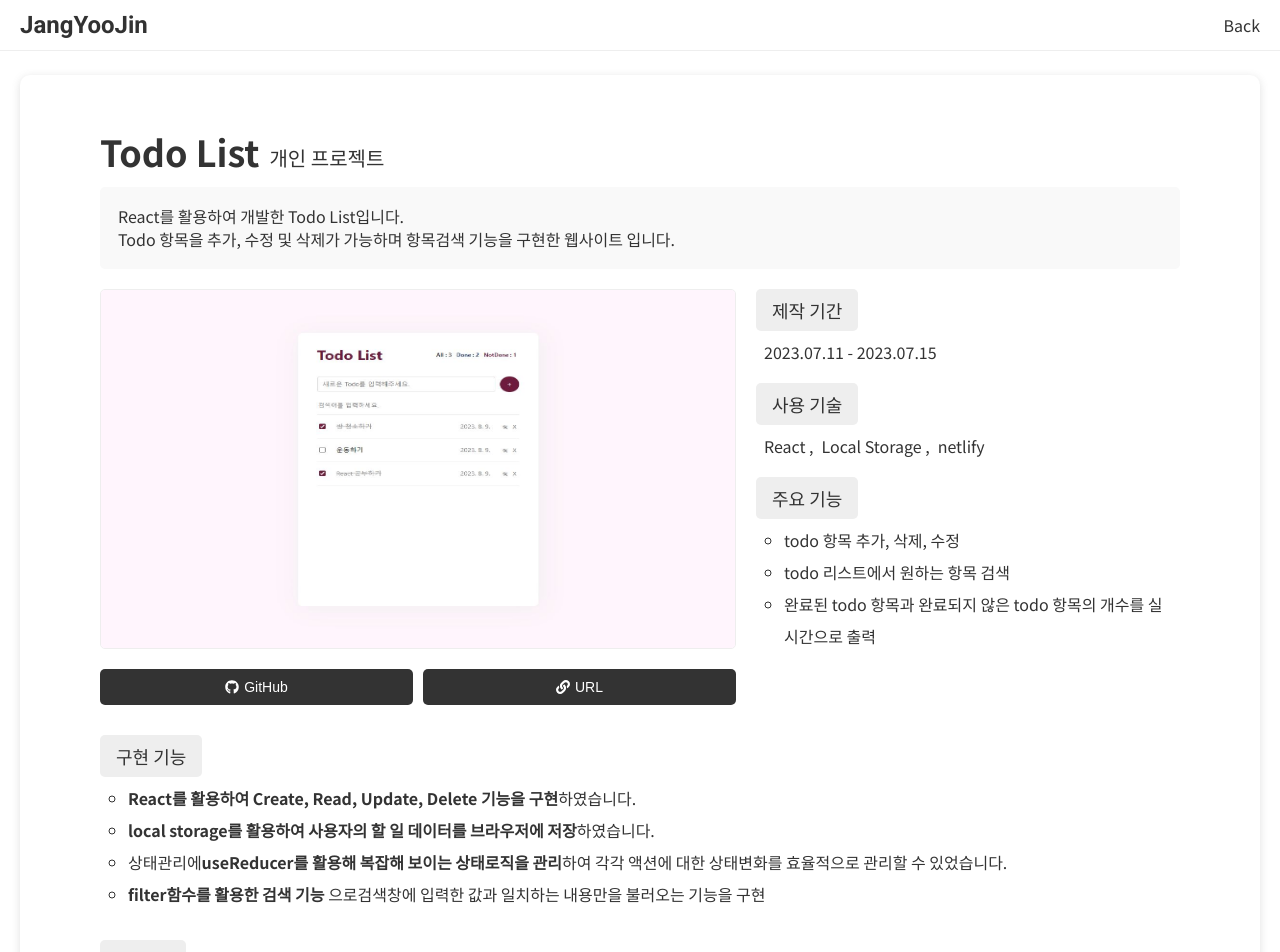
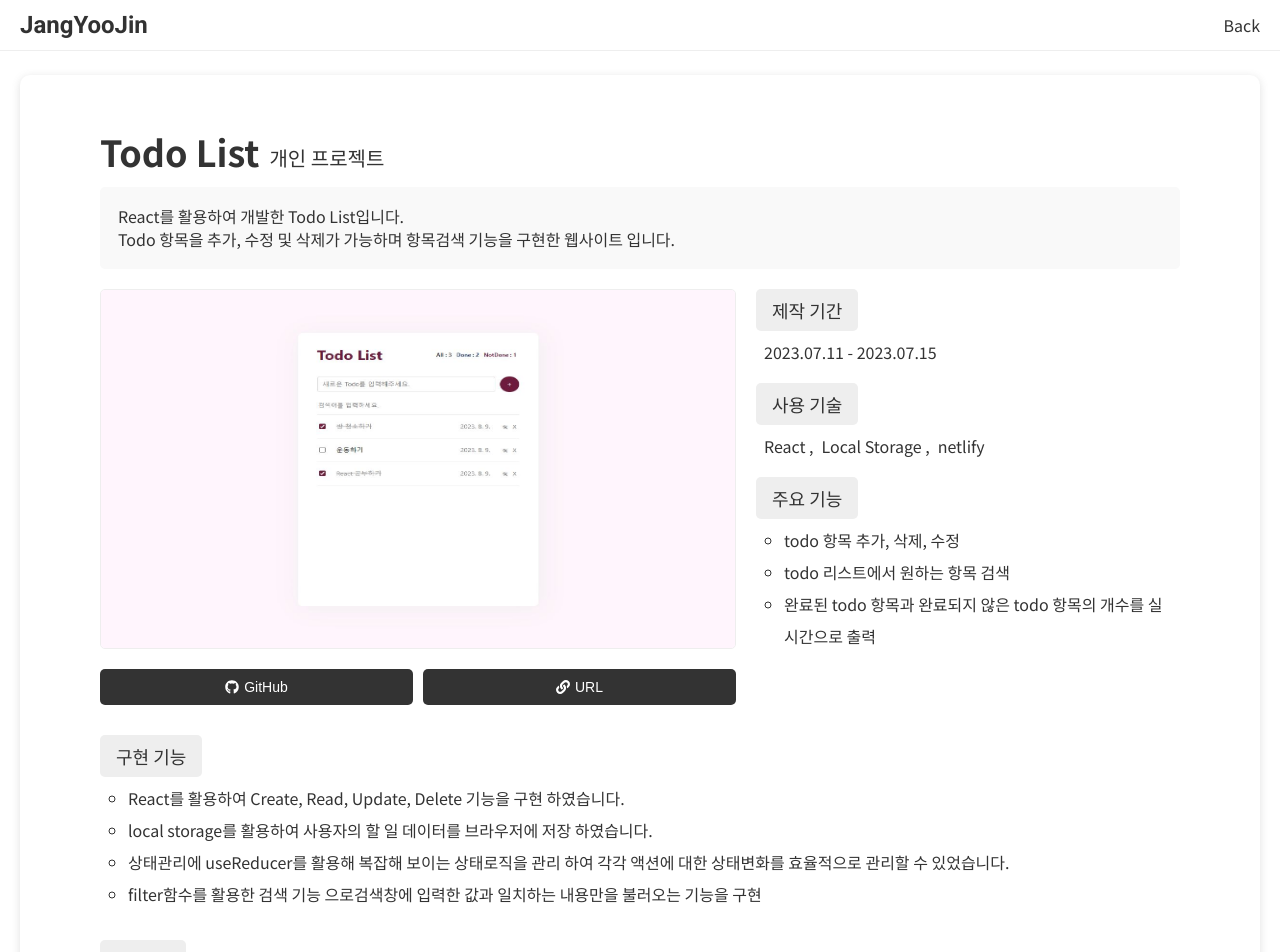
Before and after one commit to y007in/y7_portfolio, a React (Create React App) app: page /project/1 in a window 1280 px wide. Shown: the top 952 px of the page. Built offline with nearby package versions, Linux system fonts and the light colour scheme; some icons are missing.

Commit message:
data update

```diff
--- a/src/assets/projectdata.js
+++ b/src/assets/projectdata.js
@@ -143,22 +143,18 @@ export const ProjectData = [
     dev_func: (
       <>
         <li>
-          <b>React를 활용하여 Create, Read, Update, Delete 기능을 구현</b>
+          React를 활용하여 Create, Read, Update, Delete 기능을 구현 하였습니다.
+        </li>
+        <li>
+          local storage를 활용하여 사용자의 할 일 데이터를 브라우저에 저장
           하였습니다.
         </li>
         <li>
-          <b>
-            local storage를 활용하여 사용자의 할 일 데이터를 브라우저에 저장
-          </b>
-          하였습니다.
+          상태관리에 useReducer를 활용해 복잡해 보이는 상태로직을 관리 하여 각각
+          액션에 대한 상태변화를 효율적으로 관리할 수 있었습니다.
         </li>
         <li>
-          상태관리에
-          <b>useReducer를 활용해 복잡해 보이는 상태로직을 관리</b>
-          하여 각각 액션에 대한 상태변화를 효율적으로 관리할 수 있었습니다.
-        </li>
-        <li>
-          <b>filter함수를 활용한 검색 기능</b> 으로검색창에 입력한 값과 일치하는
+          filter함수를 활용한 검색 기능 으로검색창에 입력한 값과 일치하는
           내용만을 불러오는 기능을 구현
         </li>
       </>
@@ -382,24 +378,39 @@ export const ProjectData = [
     ),
     dev_func: (
       <>
+        <li>React를 활용하여 제작한 확장앱입니다.</li>
         <li>
-          <b>React를 활용하여 제작한 확장앱입니다.</b>
-        </li>
-        <li>
-          local storage를 활용하여
-          <b>
-            저장되어 있는 질문을 불러오며 사용자가 작성한 답을 저장하여
-            불러옵니다.
-          </b>
+          json 파일에 저장되어 있는 질문리스트들이 local storage에 저장되어 있는
+          질문을 불러오며 사용자가 작성한 답을 저장하여 불러옵니다.
         </li>
       </>
     ),
     result_summary: (
       <>
         <li>자신에 대해 알아가고 기록할 수 있는 Post me 확장앱입니다. </li>
+        <li>
+          다양한 직무의 사람들과 협업하며 직무과의 흐름을 알 수 있었던
+          프로젝트였습니다.
+        </li>
       </>
     ),
-    result: <p className="des_result"></p>,
+    result: (
+      <p className="des_result">
+        네이버 웨일 서포터즈 ‘웨일대학’은 네이버 웨일 브라우저의 인지도를 높이고
+        실제 사용까지 이어질 수 있도록 하는 활동이었습니다. 이 프로젝트의 1차
+        과제는 확장앱 제작이었습니다. 이 프로젝트를 통해 처음으로 다양한 직무의
+        사람들과 협업을 할 수 있었습니다. 프로젝트가 완성되는 과정에서 각 분야가
+        어떤 부분에 주의를 기울이고 필요로 하는지에 대한 인사이트를 얻을 수
+        있었습니다. 다양한 직무의 사람들과 협업하면서, 기획과 UI 디자인에 대해
+        자세히 알지 못하는 저에게는 높은 퀄리티의 그러나 항상 저만의 스타일로
+        작업해왔기에 다른 팀원들이 원하는 기술을 구현하기 어려운 부분도
+        있었습니다. 이러한 과정은 어렵지만 협업에서 나아가 문제에 대한 해결책을
+        찾아 나가는 용기를 길러주는 시간이었습니다. 당시에는 완벽하게 완성되지
+        않았지만, 추후에 기능을 추가하고 보다 다듬어 확장앱으로서의 가치를 높여
+        등록할 계획입니다. 이러한 경험을 통해 지속적인 성장과 더 나은 결과물을
+        만들어내기 위해 노력하고 있습니다.
+      </p>
+    ),
   },
   {
     id: 5,
--- a/src/assets/scss/components/ProjectSection.scss
+++ b/src/assets/scss/components/ProjectSection.scss
@@ -14,7 +14,9 @@
       line-height: 150%;
       font-size: 16px;
       line-height: 200%;
-
+      b {
+        margin-left: 5px;
+      }
       .skillList {
         display: flex;
         flex-wrap: wrap;
--- a/src/assets/scss/layouts/Intro.scss
+++ b/src/assets/scss/layouts/Intro.scss
@@ -31,7 +31,7 @@
     .intro_txt {
       display: flex;
       flex-direction: column;
-      font-size: 40px;
+      font-size: 28px;
       font-weight: bold;
       line-height: 130%;
       z-index: 0;
@@ -41,7 +41,6 @@
         padding: 0 5px;
       }
       .developer {
-        font-size: 40px;
         display: inline-block;
         position: relative;
         padding: 6px 5px 10px 5px;
@@ -64,7 +63,7 @@
       .box_introName {
         display: flex;
         .intro_name span {
-          font-size: 41px;
+          font-size: 30px;
           padding: 0;
           color: $color_main;
           position: relative;
```
